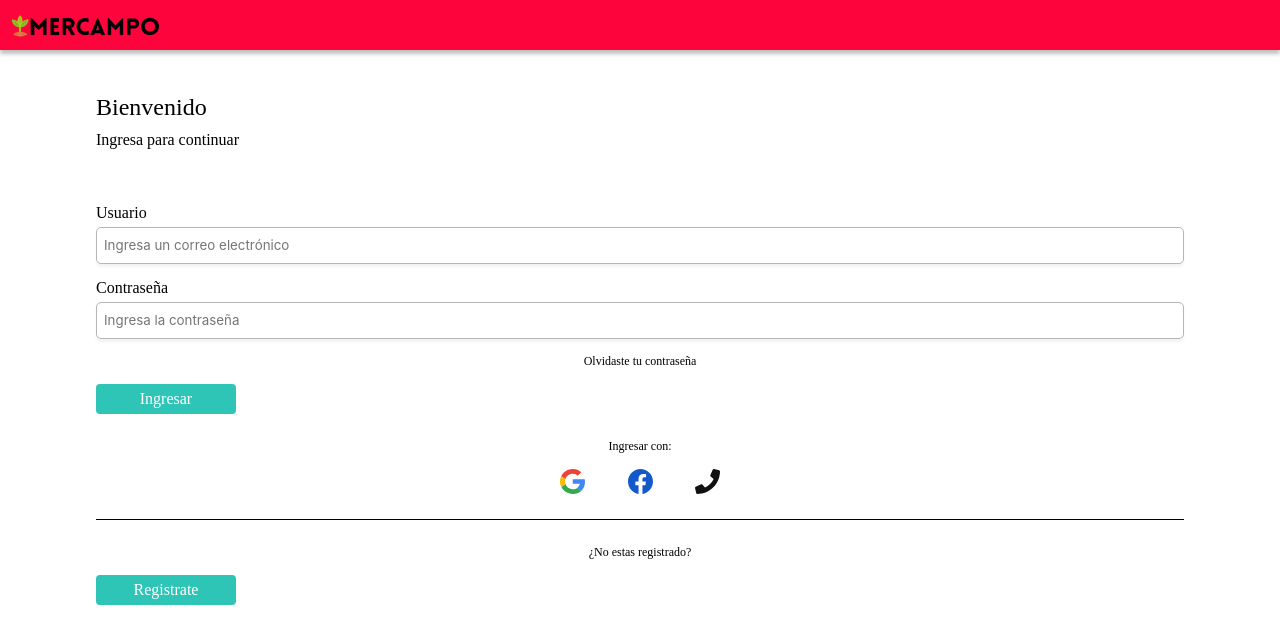
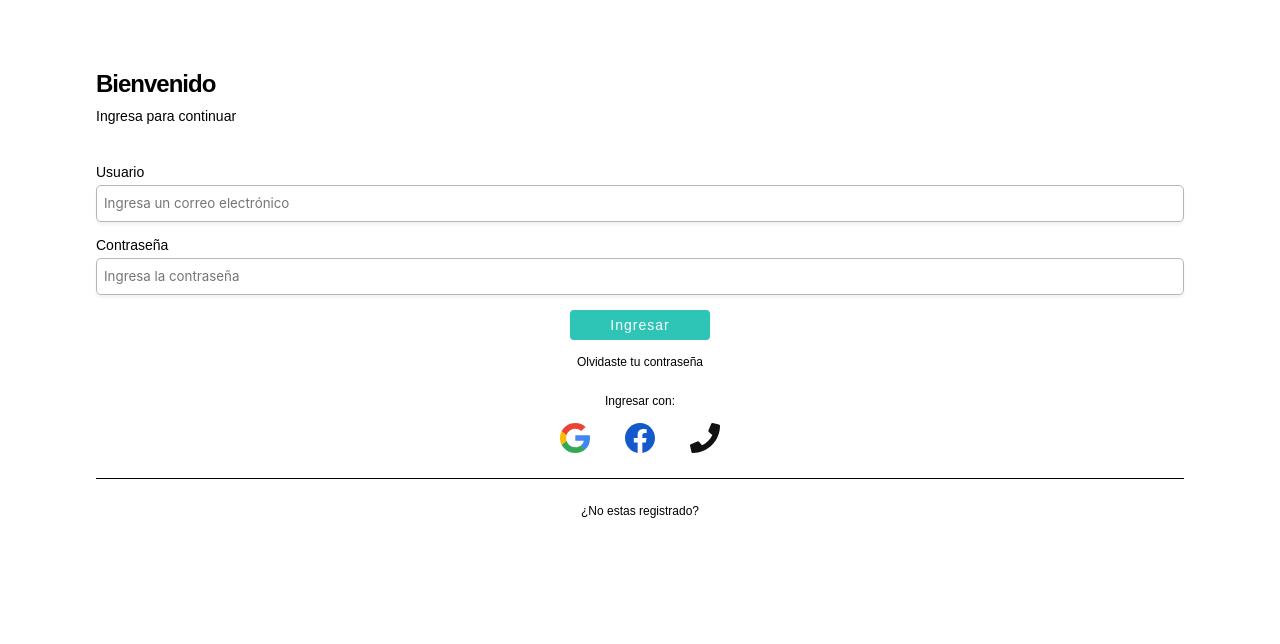
Before and after one commit to isabelajs/Mercampo, a React (Create React App) app: page /login in a window 1280 px wide. Shown: the top 644 px of the page. Built offline with nearby package versions, Linux system fonts and the light colour scheme.

Commit message:
cambios en el estilo del button y estructura de login

```diff
--- a/src/assets/styles/App.scss
+++ b/src/assets/styles/App.scss
@@ -5,10 +5,11 @@ body{
   padding: 0;
 }
 
-.root{
+#root{
   width: 100%;
   font-size: 14px;
-  font-family:Verdana, Geneva, Tahoma, sans-serif;
+  // font-family:'Trebuchet MS', 'Lucida Sans Unicode', 'Lucida Grande', 'Lucida Sans', Arial, sans-serif;
+  font-family: Arial, Helvetica, sans-serif;
 }
 
 .separator{
--- a/src/assets/styles/componentes/Login.scss
+++ b/src/assets/styles/componentes/Login.scss
@@ -4,21 +4,20 @@
   box-sizing: border-box;
   width: 85%;
   align-self: center;
-  // overflow-y: auto;
-  height: calc(100vh - 128px);
   margin: 0 auto;
-  padding-top: 44px;
+  padding-top: 70px;
 
   &__title{
     .title{
+      letter-spacing: -1px;
       font-size: 24px;
-      font-weight: 500;
+      font-weight: 600;
       margin-bottom: 10px;
     }
   }
 
   .form{
-    margin-top: 55px;
+    margin-top: 40px;
     margin-bottom: $margin-components;
     &__text{
       margin:$margin-elements 0;
@@ -52,7 +51,12 @@
     }
   }
 
+  .button{
+    margin: 0 auto;
+  }
+
 }
+
 
 .method-icon{
   width: 25px;
--- a/src/assets/styles/generales/Button.scss
+++ b/src/assets/styles/generales/Button.scss
@@ -1,6 +1,6 @@
 @import '../Vars.scss';
 
-.Button{
+.button{
   display: flex;
   justify-content: center;
   align-items: center;
@@ -8,6 +8,14 @@
   height: 30px;
   border-radius: 4px;
   cursor: pointer;
+  border: none;
+  color: white;
+  font-size: 14px;
+  font-family: Arial, Helvetica, sans-serif;
+  letter-spacing: 1px;
+  font-weight: 500;
+
+
 }
 
 .main{
@@ -18,9 +26,7 @@
   background-color: #2D9CDB ;
 }
 
-.Button__text{
-  color: white;
-}
+
 
 .method-icon{
   cursor: pointer;
--- a/src/componentes/router/App.jsx
+++ b/src/componentes/router/App.jsx
@@ -4,6 +4,7 @@ import Home from "../../views/Home";
 import Login from "../../views/Login";
 import LayoutLoged from "../../componentes/Layouts/LayoutLoged";
 import ProfileSettings from "../../views/ProfileSettings";
+import ProfileProducts from '../../views/ProfileProducts'
 import "../../assets/styles/App.scss";
 
 //definir cuantos layout existen..
@@ -12,15 +13,19 @@ function App() {
   return (
     <BrowserRouter>
       <Switch>
+        <Route exact path="/login" component={Login} />
+        <Switch>
           <LayoutLoged>
             <Route exact path="/" component={Home} />
-          <Route exact path="/login" component={Login} />
             <Route exact path="/profile" component={ProfileSettings} />
-          <Route exact path="/profile/products"/>
+            <Route exact path="/profile/products" component={ProfileProducts}/>
             <Route exact path="/profile/products/new" />
             <Route exact path="/profile/products/edit/:product" />
           </LayoutLoged>
         </Switch>
+
+      </Switch>
+
     </BrowserRouter>
   );
 }
--- a/src/componentes/system/SystemLocation.jsx
+++ b/src/componentes/system/SystemLocation.jsx
@@ -11,6 +11,7 @@ const SystemLocation = ({links})=>{
 
     {
       links.map((item,index)=>{
+        console.log(item, index)
 
         if(index < links.length -1 ){
           return <><Link to={item.url} key={index}>{item.name}</Link> <span>/</span> </>
--- a/src/views/Login.jsx
+++ b/src/views/Login.jsx
@@ -1,10 +1,10 @@
 import React from 'react';
-import Button from '../componentes/common/Button';
 import google from '../assets/static/google-icon.svg'
 import facebook from '../assets/static/facebook-icon.svg'
 import phone from '../assets/static/phone-icon.svg'
 import '../assets/styles/componentes/Login.scss'
 import '../assets/styles/generales/Form.scss'
+import '../assets/styles/generales/Button.scss'
 
 
 //le coloque overflow-y scroll, asi ocupa el tamaño que tiene de height si no seguira de largo ocupadno hacia abajo cuanto necesite
@@ -14,9 +14,9 @@ import '../assets/styles/generales/Form.scss'
 //  https://co.pinterest.com/pin/184577284702032988/
 // le veo mas potencial al ultimo link para organizar un menu... mañana lo hablamos bien
 // lo mismo en login no deberia aparecer el hedaer apenas una flechita intuitiva de ir hacia atras.. no sheee, lo veo dudosiño
+
+
 function Login (props){
-
-  console.log(props);
 
   return(
     <div className="login">
@@ -37,9 +37,11 @@ function Login (props){
           <input className="form-input" name='password' type="password" placeholder="Ingresa la contraseña" autoComplete='false'/>
         </div>
 
+
+        <button className="button main">Ingresar</button>
+
         <div className='form__text'>Olvidaste tu contraseña</div>
 
-        <Button color='main' text='Ingresar'/>
       </form>
 
       <div className="login__options">
@@ -55,7 +57,7 @@ function Login (props){
 
       <div className="login__register">
         <div className="login__register--text">¿No estas registrado?</div>
-        <Button color='main' text='Registrate'/>
+        {/* <Button color='main' text='Registrate'/> */}
       </div>
 
 
--- /dev/null
+++ b/src/views/ProfileProducts.jsx
@@ -0,0 +1,23 @@
+import React from "react";
+import SystemLayout from "../componentes/system/SystemLayout";
+import Button from "../componentes/common/Button";
+import '../assets/styles/componentes/ProfileSettings.scss'
+
+const ProfileSettings = () => {
+
+  const links = [
+    { name: "Mi Perfil", url: "/profile" },
+    { name: "Productos", url: "/profile/products" },
+  ];
+
+  return (
+
+    <SystemLayout links={links}>
+      <div>
+        Contenido de productos
+      </div>
+    </SystemLayout>
+  );
+};
+
+export default ProfileSettings;
```
Lines whose indentation alone changed are shown as unchanged.
